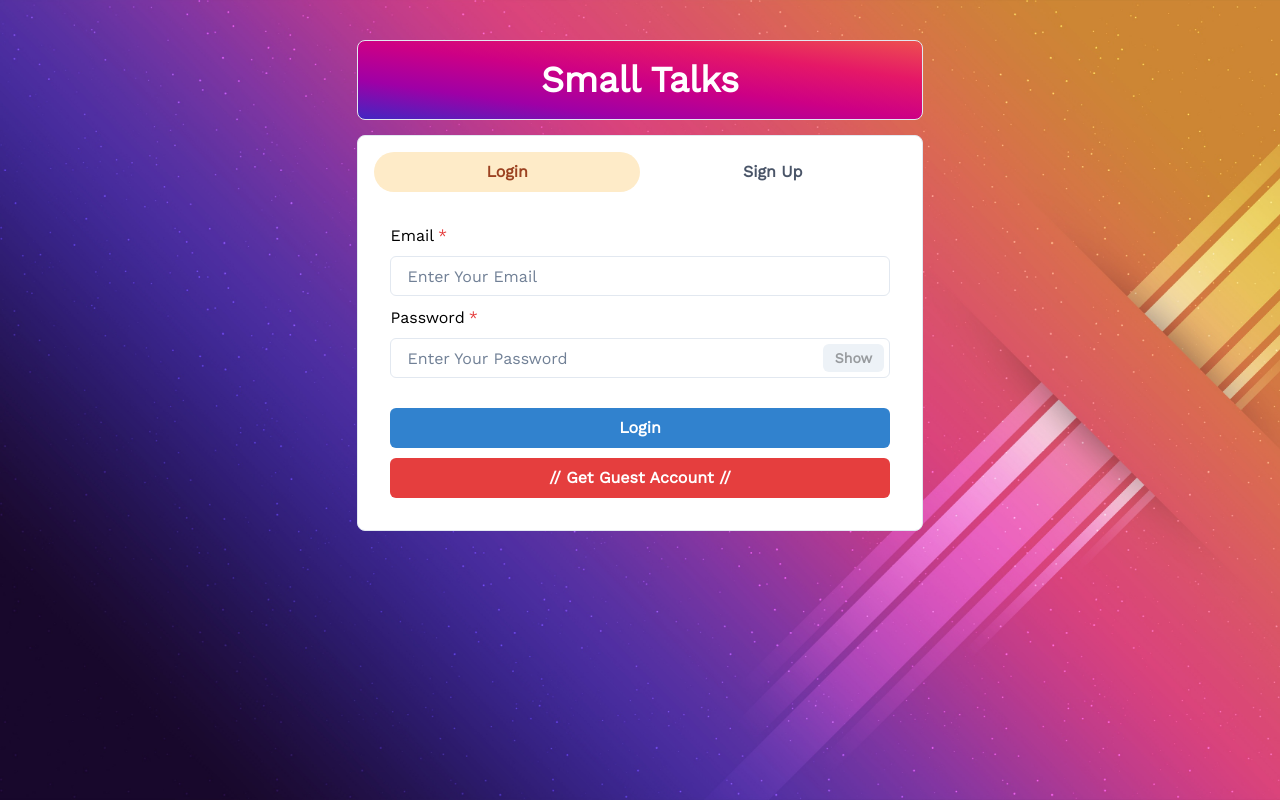
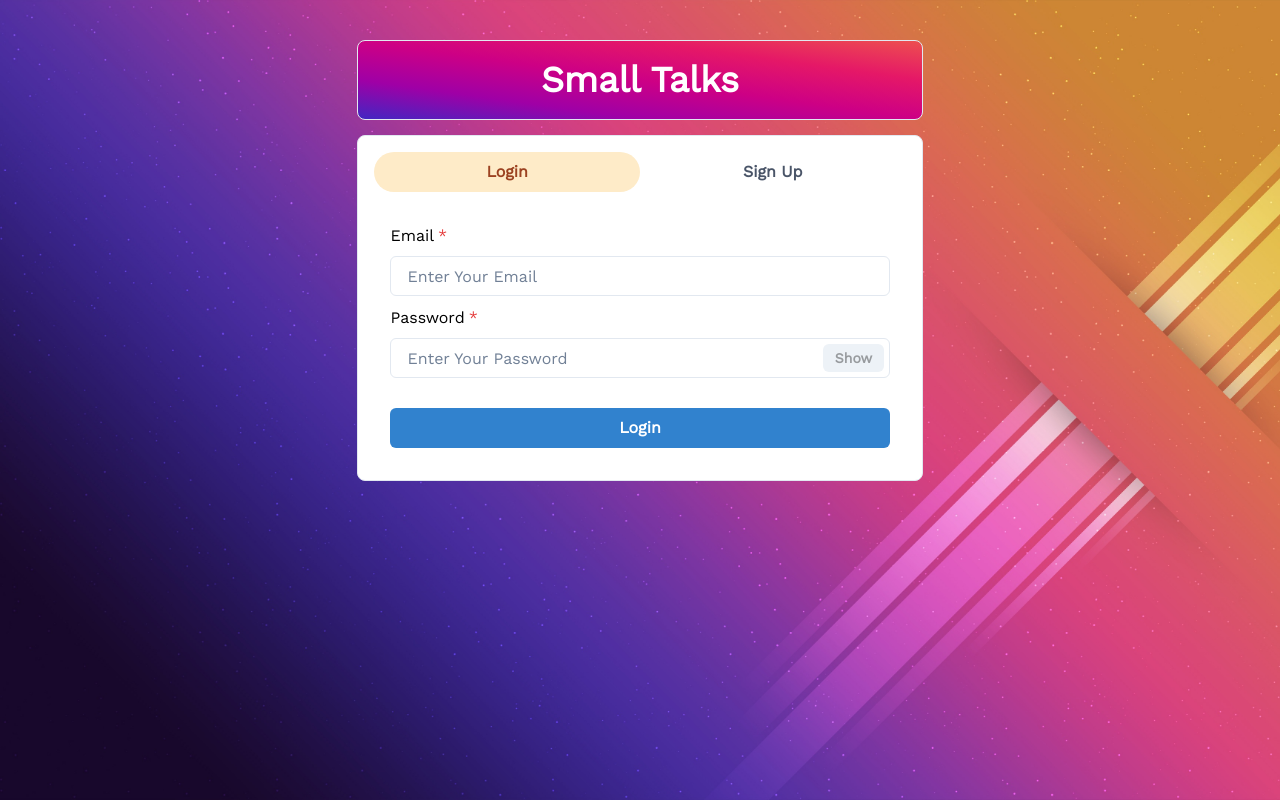
Before and after one commit to ArunMehraa/small_talkss, a React (Create React App) app in the folder frontend/: page / in a window 1280 px wide. Built offline with nearby package versions, Linux system fonts and the light colour scheme.

Commit message:
Removing guest user button

```diff
--- a/frontend/src/components/Authentication/Login.js
+++ b/frontend/src/components/Authentication/Login.js
@@ -86,10 +86,7 @@ const Login = () => {
             <Button colorScheme="blue" color={"white"} width={"100%"} style={{marginTop:20}} onClick={submitHandler} isLoading={loading} >
                 Login
             </Button>
-
-            // <Button variant={"solid"} colorScheme={"red"} width={"100%"} onClick={()=> {setEmail("guest@gmail.com"); setPassword("654321")}}>
-            //     Get Guest Account
-            // </Button>
+            // guest user Button
         </VStack>
     );
 };
```
